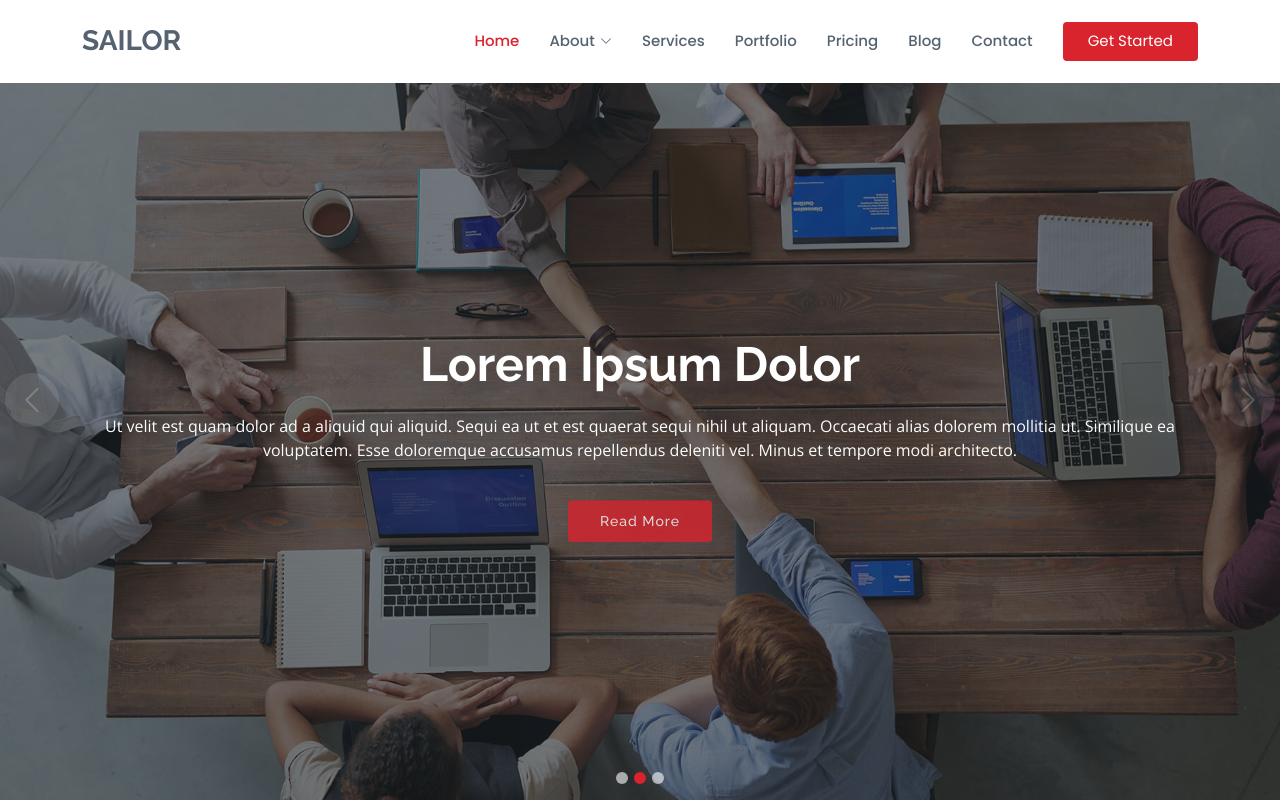
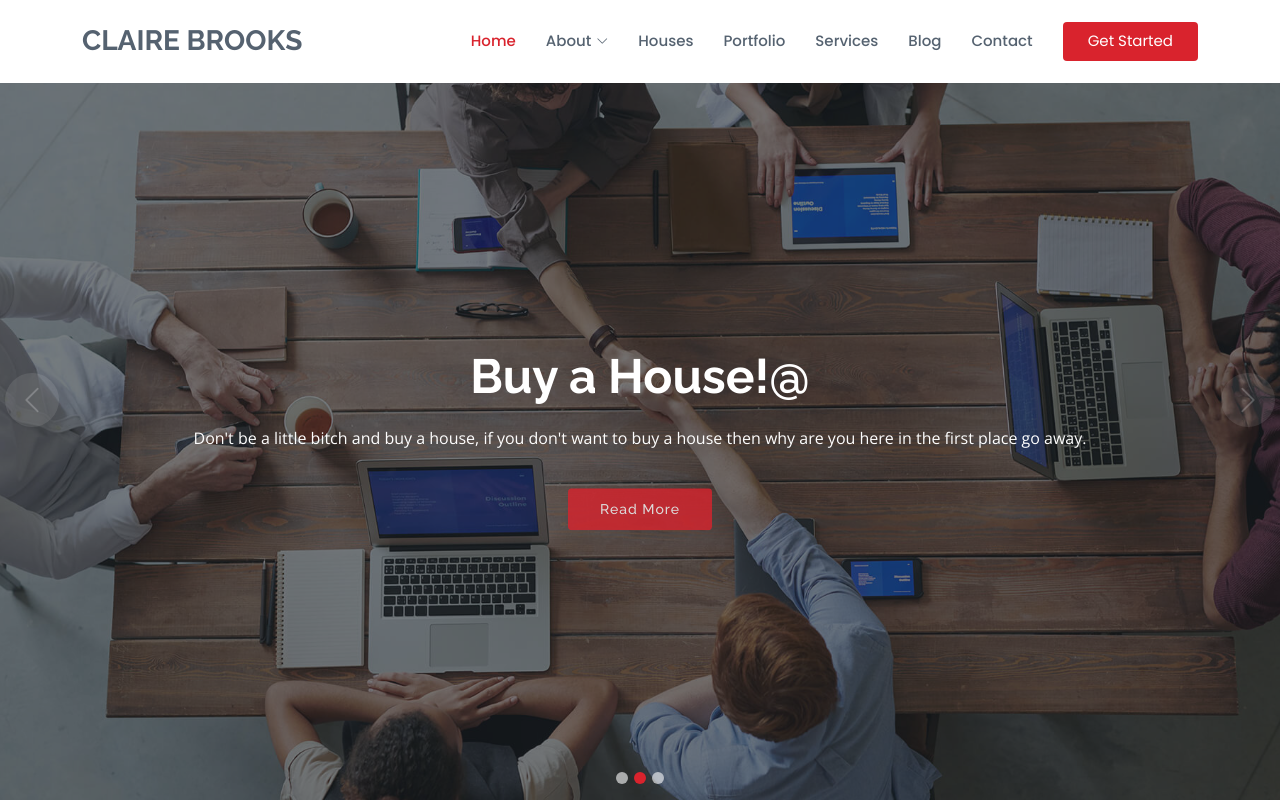
Before and after one commit to ZBscorch/clairebrooks, a plain HTML site: page index.html in a window 1280 px wide. Shown: the top 802 px of the page. Drawn offline with nearby package versions, Linux system fonts and the light colour scheme.

Commit message:
Update index.html

```diff
--- a/index.html
+++ b/index.html
@@ -5,7 +5,7 @@
   <meta charset="utf-8">
   <meta content="width=device-width, initial-scale=1.0" name="viewport">
 
-  <title>Sailor Bootstrap Template - Index</title>
+  <title>Claire Brooks - Realtor</title>
   <meta content="" name="description">
   <meta content="" name="keywords">
 
@@ -43,7 +43,7 @@
   <header id="header" class="fixed-top d-flex align-items-center">
     <div class="container d-flex align-items-center">
 
-      <h1 class="logo me-auto"><a href="index.html">Sailor</a></h1>
+      <h1 class="logo me-auto"><a href="index.html">Claire Brooks</a></h1>
       <!-- Uncomment below if you prefer to use an image logo -->
       <!-- <a href="index.html" class="logo me-auto"><img src="assets/img/logo.png" alt="" class="img-fluid"></a>-->
 
@@ -68,9 +68,9 @@
               </li>
             </ul>
           </li>
-          <li><a href="services.html">Services</a></li>
+          <li><a href="services.html">Houses</a></li>
           <li><a href="portfolio.html">Portfolio</a></li>
-          <li><a href="pricing.html">Pricing</a></li>
+          <li><a href="pricing.html">Services</a></li>
           <li><a href="blog.html">Blog</a></li>
 
           <li><a href="contact.html">Contact</a></li>
@@ -94,8 +94,8 @@
         <div class="carousel-item active" style="background-image: url(assets/img/slide/slide-1.jpg)">
           <div class="carousel-container">
             <div class="container">
-              <h2 class="animate__animated animate__fadeInDown">Welcome to <span>Sailor</span></h2>
-              <p class="animate__animated animate__fadeInUp">Ut velit est quam dolor ad a aliquid qui aliquid. Sequi ea ut et est quaerat sequi nihil ut aliquam. Occaecati alias dolorem mollitia ut. Similique ea voluptatem. Esse doloremque accusamus repellendus deleniti vel. Minus et tempore modi architecto.</p>
+              <h2 class="animate__animated animate__fadeInDown">Welcome to <span>Florida</span></h2>
+              <p class="animate__animated animate__fadeInUp">Florida is an amazing place with clear bright skies, you can go to the beach, swim in the pool or go to the most stupid dogshit place in the world....Disney!</p>
               <a href="#about" class="btn-get-started animate__animated animate__fadeInUp scrollto">Read More</a>
             </div>
           </div>
@@ -105,8 +105,8 @@
         <div class="carousel-item" style="background-image: url(assets/img/slide/slide-2.jpg)">
           <div class="carousel-container">
             <div class="container">
-              <h2 class="animate__animated animate__fadeInDown">Lorem Ipsum Dolor</h2>
-              <p class="animate__animated animate__fadeInUp">Ut velit est quam dolor ad a aliquid qui aliquid. Sequi ea ut et est quaerat sequi nihil ut aliquam. Occaecati alias dolorem mollitia ut. Similique ea voluptatem. Esse doloremque accusamus repellendus deleniti vel. Minus et tempore modi architecto.</p>
+              <h2 class="animate__animated animate__fadeInDown">Buy a House!@</h2>
+              <p class="animate__animated animate__fadeInUp">Don't be a little bitch and buy a house, if you don't want to buy a house then why are you here in the first place go away.</p>
               <a href="#about" class="btn-get-started animate__animated animate__fadeInUp scrollto">Read More</a>
             </div>
           </div>
@@ -116,8 +116,8 @@
         <div class="carousel-item" style="background-image: url(assets/img/slide/slide-3.jpg)">
           <div class="carousel-container">
             <div class="container">
-              <h2 class="animate__animated animate__fadeInDown">Sequi ea ut et est quaerat</h2>
-              <p class="animate__animated animate__fadeInUp">Ut velit est quam dolor ad a aliquid qui aliquid. Sequi ea ut et est quaerat sequi nihil ut aliquam. Occaecati alias dolorem mollitia ut. Similique ea voluptatem. Esse doloremque accusamus repellendus deleniti vel. Minus et tempore modi architecto.</p>
+              <h2 class="animate__animated animate__fadeInDown">Dont Know</h2>
+              <p class="animate__animated animate__fadeInUp">I don't know what to put here and I cant be bothered to do anything so I'm just rambling at this point.</p>
               <a href="#about" class="btn-get-started animate__animated animate__fadeInUp scrollto">Read More</a>
             </div>
           </div>
```
